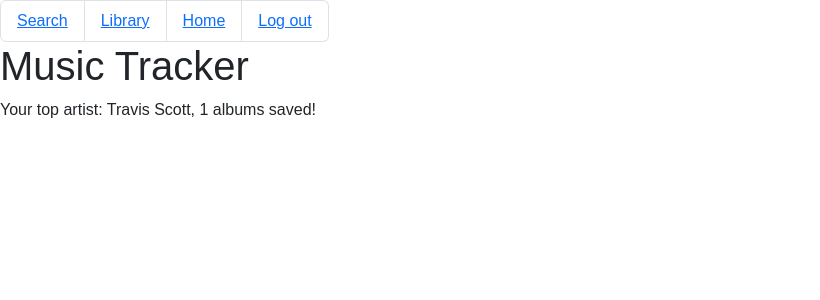
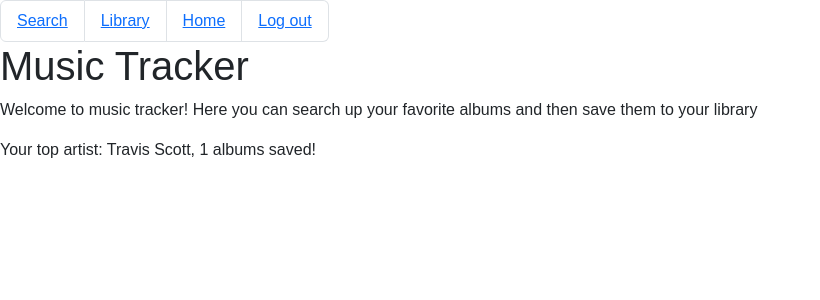
Before and after one commit to CaptainChicken12/music-tracker, a Flask app: page / in a window 1280 px wide. Shown: the top 300 px of the page, without its empty margins (0-820 px from the left). Run offline with Flask 3, Linux system fonts and the light colour scheme; a user stored in the database is signed in.

Commit message:
Added home page message

```diff
--- a/templates/index.html
+++ b/templates/index.html
@@ -1,6 +1,9 @@
 {% extends "layout.html" %}
 {% block body %}
     <h1>Music Tracker</h1>
+    <p>
+        Welcome to music tracker! Here you can search up your favorite albums and then save them to your library
+    </p>
     {% if fav_artist %}
         <p>Your top artist: {{ fav_artist.artist }}, {{ fav_artist.count }} albums saved!</p>
     {% else %}
```
